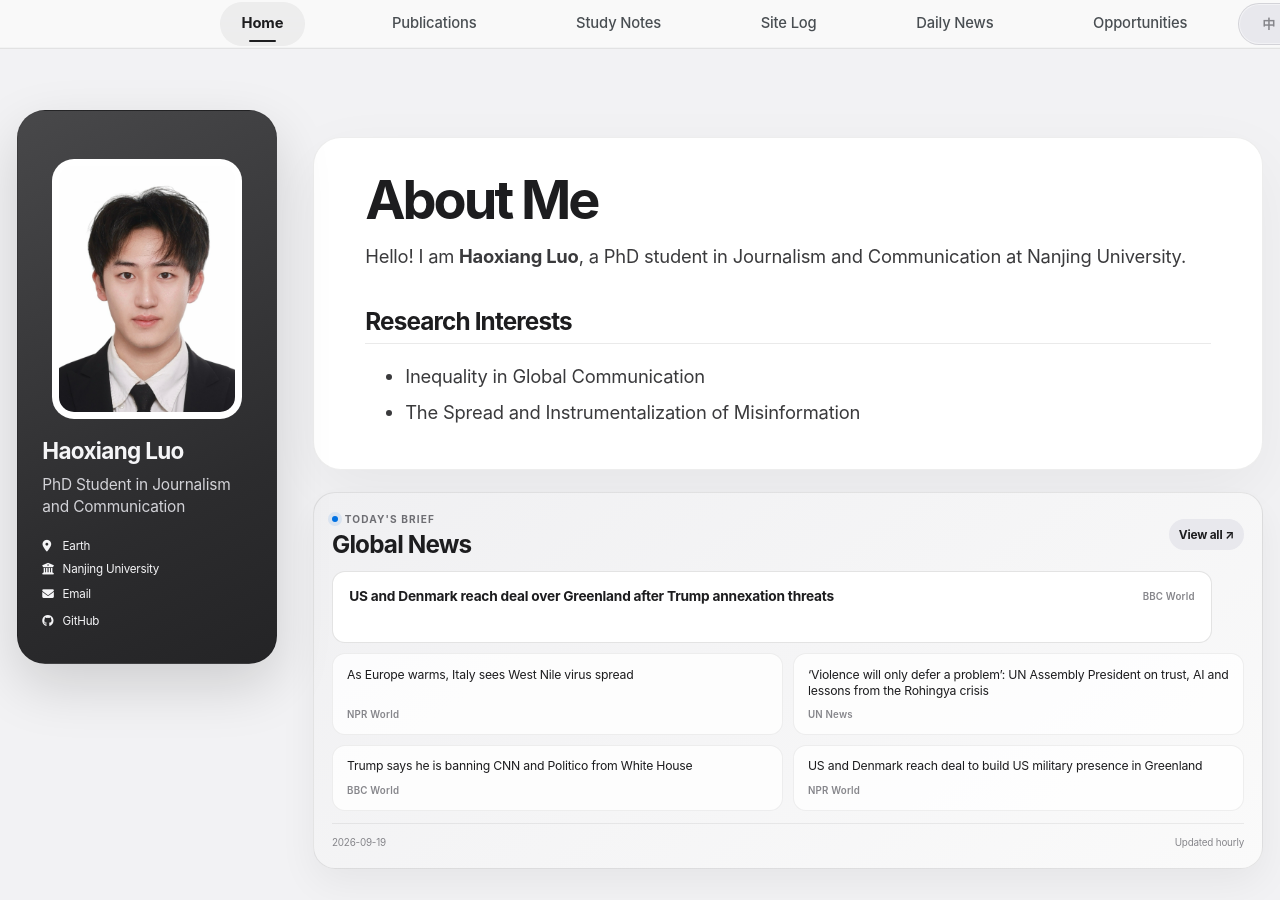
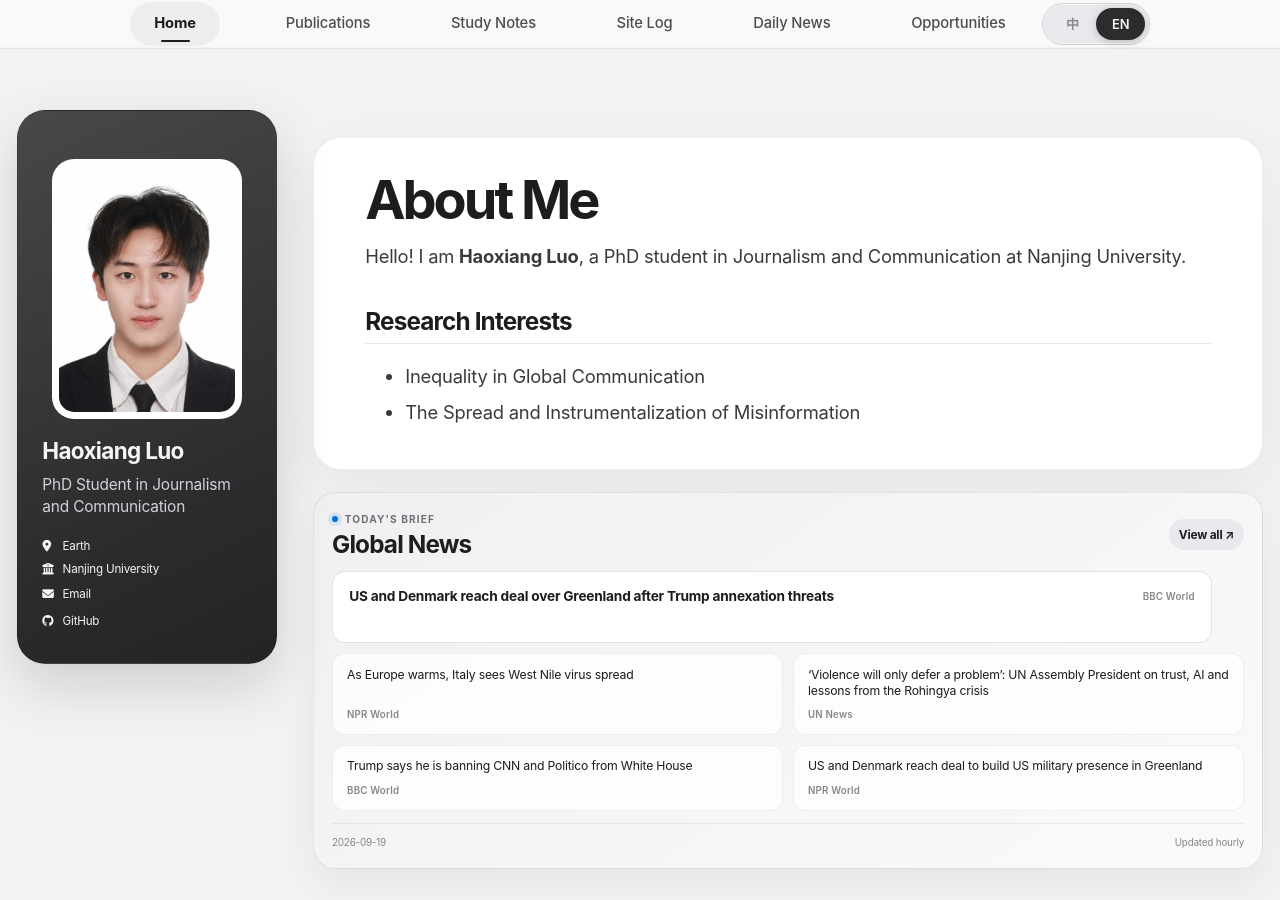
Before and after one commit to HaoxiangLuo/HaoxiangLuo.github.io, a Jekyll site: the page built from _pages/about.md, in a window 1280 px wide and 900 px high. Built offline with Jekyll 4.4.1, drawn with Linux system fonts in a browser that asks for light colours; a style sheet for code colours, icons or effects is not loaded.

Commit message:
Center the primary navigation bar

```diff
--- a/_sass/_content-refinements.scss
+++ b/_sass/_content-refinements.scss
@@ -1,6 +1,6 @@
 /* Publication grid and Study Notes components. Loaded last to avoid legacy overrides. */
 .greedy-nav .visible-links {
-  max-width: 840px;
+  max-width: 100%;
 }
 
 .language-toggle__control {
@@ -769,6 +769,7 @@ body.home-page .page__content .news-window h2 {
     min-width: 0;
     gap: 0.08rem;
     align-items: center;
+    justify-content: center;
   }
 
   body .greedy-nav .visible-links > li {
--- a/assets/css/main.scss
+++ b/assets/css/main.scss
@@ -436,13 +436,14 @@ body {
 
 /* Always-visible navigation and editorial publication cards. */
 .greedy-nav .visible-links {
-  max-width: 720px;
+  max-width: 100%;
   margin: 0 auto;
+  justify-content: center;
 }
 
 .greedy-nav .visible-links > li {
   display: block !important;
-  flex: 1 1 0;
+  flex: 0 0 auto;
   text-align: center;
 }
 
@@ -974,11 +975,12 @@ body.home-page .sidebar .author__urls a:hover {
 .greedy-nav .visible-links {
   display: flex;
   align-items: center;
-  gap: 0.25rem;
+  justify-content: center;
+  gap: clamp(0.15rem, 1.1vw, 1.1rem);
 }
 
 .greedy-nav .visible-links .tail {
-  margin-left: auto;
+  margin-left: 0;
 }
 
 .greedy-nav a {
@@ -1306,7 +1308,7 @@ body {
 }
 
 .masthead__inner-wrap {
-  max-width: 1024px;
+  max-width: 1180px;
   margin: 0 auto;
   padding: 0 1.25rem;
 }
@@ -1317,9 +1319,9 @@ body {
 }
 
 .greedy-nav .visible-links {
-  justify-content: space-between;
+  justify-content: center;
   min-height: 48px;
-  gap: clamp(0.5rem, 3vw, 3rem);
+  gap: clamp(0.15rem, 1.1vw, 1.1rem);
 }
 
 .masthead__menu-item,
@@ -1329,7 +1331,7 @@ body {
 }
 
 .greedy-nav a {
-  padding: 0.55rem 0.7rem;
+  padding: 0.55rem 0.85rem;
   font-size: 0.82rem;
   font-weight: 450;
   letter-spacing: -0.01em;
@@ -1341,7 +1343,7 @@ body {
 }
 
 .language-toggle {
-  margin-left: 0;
+  margin-left: 0.4rem;
 }
 
 .language-toggle a {
@@ -1368,4 +1370,8 @@ body {
     padding: 0.5rem 0.45rem;
     font-size: 0.76rem;
   }
+
+  .language-toggle {
+    margin-left: 0;
+  }
 }
```
